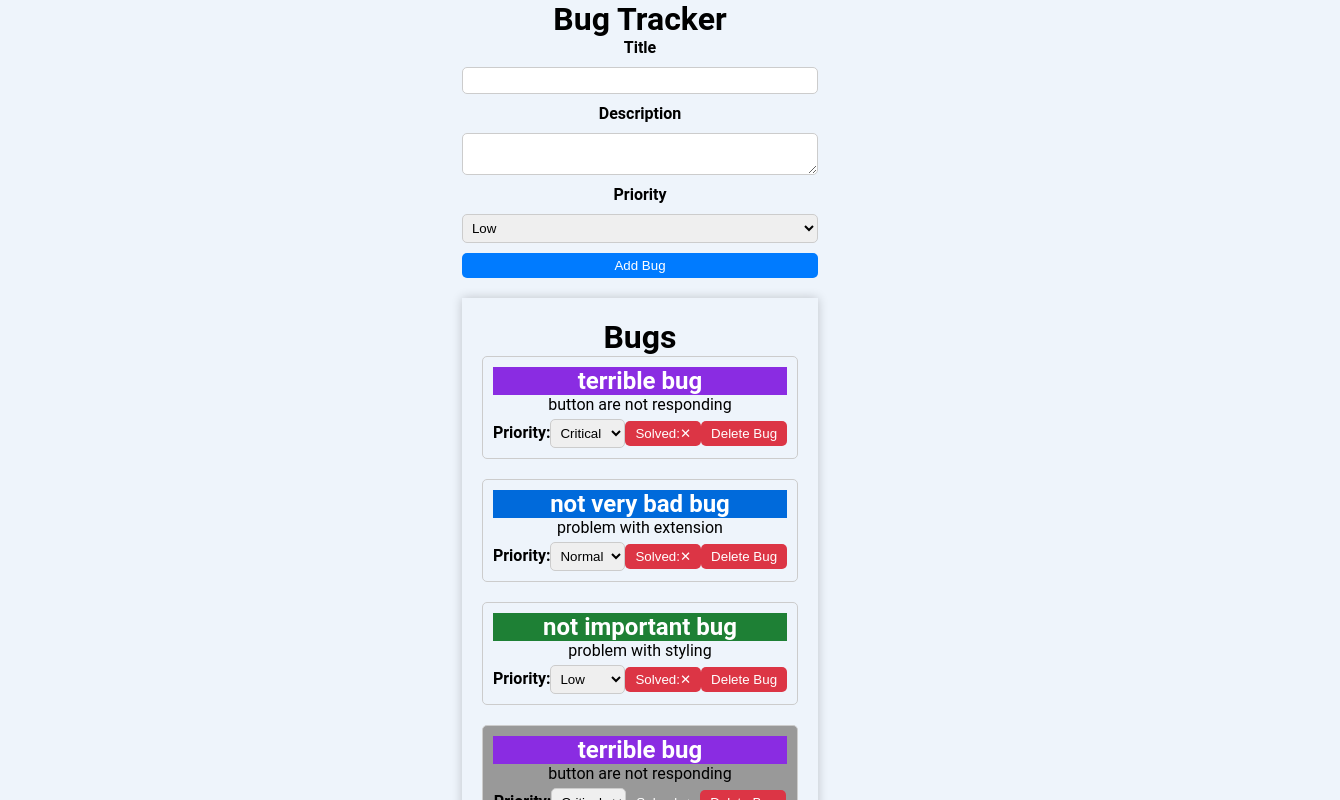
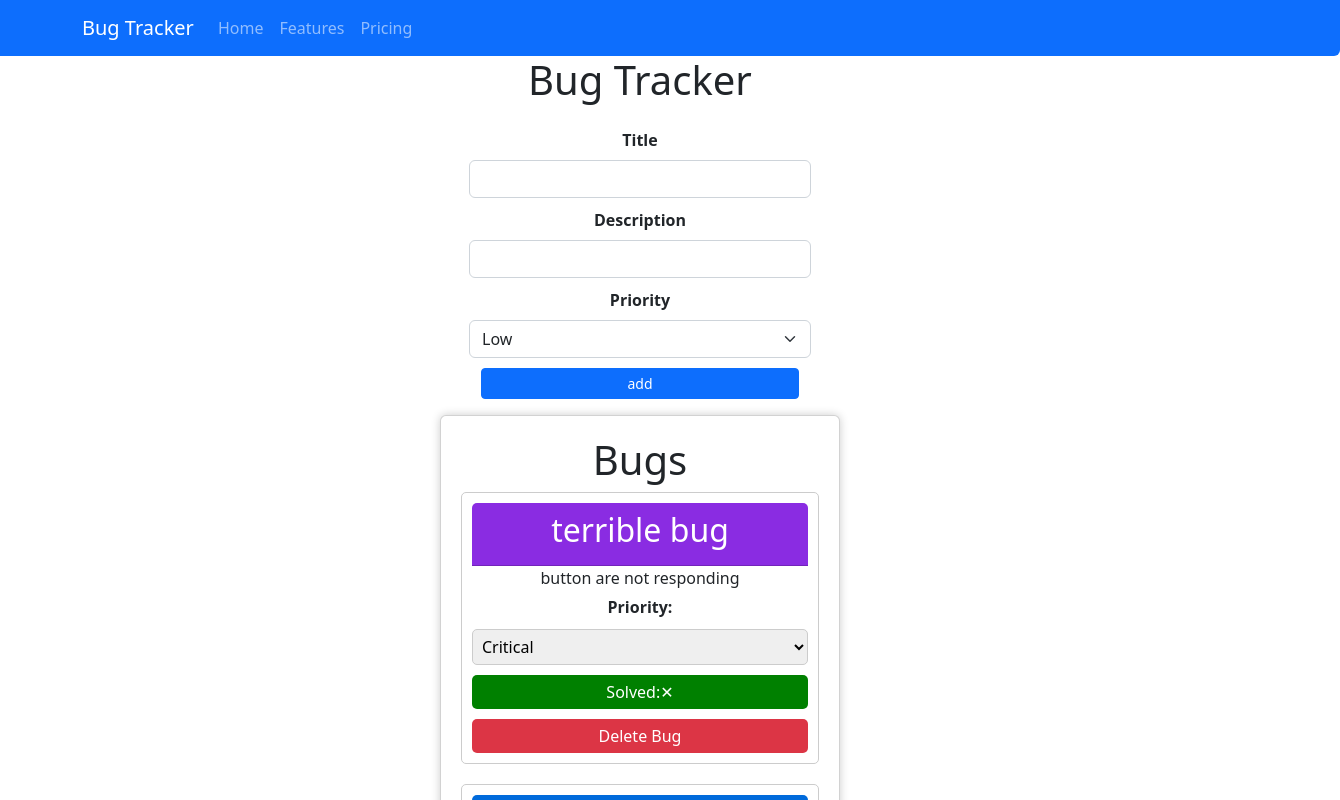
Before and after one commit to rezan83/bug-tracker, a React (Create React App) app: page / in a window 1280 px wide. Shown: the top 800 px of the page, 1340 px wide, since content can reach past the window. Built offline with nearby package versions, Linux system fonts and the light colour scheme.

Commit message:
add css on single card and creat form

```diff
--- a/package.json
+++ b/package.json
@@ -6,7 +6,9 @@
     "@testing-library/jest-dom": "^5.16.5",
     "@testing-library/react": "^13.4.0",
     "@testing-library/user-event": "^13.5.0",
+    "bootstrap": "^5.2.3",
     "react": "^18.2.0",
+    "react-bootstrap": "^2.7.2",
     "react-chartjs-2": "^5.2.0",
     "react-dom": "^18.2.0",
     "react-scripts": "5.0.1",
--- a/src/App.js
+++ b/src/App.js
@@ -7,6 +7,7 @@ import BugsSolvedPie from './components/BugsSolvedPie';
 import { bugsData } from './bugsData';
 import { usePopulateCharts } from './hooks/usePopulateCharts';
 import { useFetchAllBugs } from './hooks/useFetchAllBugs';
+import NavBar from './components/NavBar/NavBar';
 //the Issues is going to load when we click on a btn , I made it here just to see the style
 function App() {
   // const [newBug, setNewBug] = useState({
@@ -34,6 +35,7 @@ function App() {
   return (
     <div className="App">
       <header className="App-header">
+      <NavBar/>
         <h1>Bug Tracker</h1>
       </header>
       {/* {fetchingState.isLoading && <h1>Loading </h1>}
--- a/src/components/BugForm/index.jsx
+++ b/src/components/BugForm/index.jsx
@@ -1,5 +1,9 @@
 import React, { useState } from 'react';
-
+import Button from 'react-bootstrap/Button';
+import Col from 'react-bootstrap/Col';
+import Form from 'react-bootstrap/Form';
+import Row from 'react-bootstrap/Row';
+import 'bootstrap/dist/css/bootstrap.min.css';
 const BugForm = ({ bugsDataSate, setBugsDataSate }) => {
   const [newBug, setNewBug] = useState({
     id: '0',
@@ -27,32 +31,25 @@ const BugForm = ({ bugsDataSate, setBugsDataSate }) => {
   };
 
   return (
-    <form onSubmit={handleAddBug}>
-      <label htmlFor="title">Title</label>
-      <input
-        type="text"
-        id="title"
-        name="title"
-        value={newBug.title}
-        onChange={handleChange}
-        required
-      />
+    <Form className="w-25 p-3 m-auto" onSubmit={handleAddBug}>
+        <Form.Group as={Row} >
+          <Form.Label>Title</Form.Label>
+          <Form.Control type="text" name="title" id="title" value={newBug.title} onChange={handleChange} required />
+        </Form.Group>
 
-      <label htmlFor="description">Description</label>
-      <textarea
-        id="description"
-        name="description"
-        value={newBug.description}
-        onChange={handleChange}
-        required
-      />
+        <Form.Group as={Row} >
+          <Form.Label>Description</Form.Label>
+          <Form.Control type="text" name="description" id="description" value={newBug.description} onChange={handleChange} required />
+        </Form.Group>
 
-      <label htmlFor="priority">Priority</label>
-      <select id="priority" name="priority" value={newBug.priority} onChange={handleChange}>
-        <option value="1">Low</option>
-        <option value="2">Normal</option>
-        <option value="3">Critical</option>
-      </select>
+        <Form.Group as={Row} >
+        <Form.Label>Priority</Form.Label>
+          <Form.Select defasltValue="Choose..." name="priority" id="priority" value={newBug.priority}  onChange={handleChange}>
+            <option  value="1">Low</option>
+            <option value="2">Normal</option>
+            <option  value="3">Critical</option>
+          </Form.Select>
+        </Form.Group>
 
       {/* <label htmlFor="solved">Solved</label>
         <input
@@ -62,9 +59,8 @@ const BugForm = ({ bugsDataSate, setBugsDataSate }) => {
           checked={newBug.solved}
           onChange={handleSolvedChange}
         /> */}
-
-      <button type="submit">Add Bug</button>
-    </form>
+        <Button className="w-100 " variant="primary" size="sm" type="submit">add</Button>
+      </Form>
   );
 };
 
--- a/src/components/BugsList/BugCard.jsx
+++ b/src/components/BugsList/BugCard.jsx
@@ -1,5 +1,5 @@
 import React from 'react';
-
+import "./bugcard.css"
 function BugCard({ bug, handleDeleteBug, handleGlobalChange }) {
   const toggleSolved = () => {
     handleGlobalChange({ ...bug, solved: !bug.solved });
@@ -12,21 +12,23 @@ function BugCard({ bug, handleDeleteBug, handleGlobalChange }) {
     handleGlobalChange({ ...bug, [event.target.name]: Number(event.target.value) });
   };
   return (
-    <div className={`bug ${bug.solved ? 'solved' : ''}`}>
+    <div  className={`bug ${bug.solved ? 'solved' : ''}`}>
       <header className={`card-header bug-priority ${getPeriorityName(bug.priority)}`}>
         <h2>{bug.title}</h2>
       </header>
       <p>{bug.description}</p>
+      <div className="submit__button">
       <label htmlFor="priority">Priority:</label>
       <select id="priority" name="priority" value={bug.priority} onChange={handleLocalChange}>
         <option value="1">Low</option>
         <option value="2">Normal</option>
         <option value="3">Critical</option>
       </select>
-      <button className={`btn ${bug.solved ? 'solved' : ''}`} onClick={toggleSolved}>
+      <button id="btn__solved" className={`btn ${bug.solved ? 'solved' : ''}`} onClick={toggleSolved}>
         Solved:{bug.solved ? <span>&#128504;</span> : <span>&#10005;</span>}
       </button>
       <button onClick={() => handleDeleteBug(bug.id)}>Delete Bug</button>
+      </div>
     </div>
   );
 }
--- a/src/components/BugsList/BugsList.jsx
+++ b/src/components/BugsList/BugsList.jsx
@@ -1,6 +1,5 @@
 import React from 'react';
 import BugCard from './BugCard';
-
 import './bugcard.css';
 
 function BugsList({ bugsDataSate, setBugsDataSate, handleGlobalChange }) {
@@ -16,7 +15,7 @@ function BugsList({ bugsDataSate, setBugsDataSate, handleGlobalChange }) {
   };
 
   return (
-    <div className="card">
+    <div className="card w-100">
       <h1>Bugs</h1>
 
       {bugsDataSate.map(bug => {
--- a/src/components/BugsList/bugcard.css
+++ b/src/components/BugsList/bugcard.css
@@ -1,11 +1,17 @@
 .card {
-  max-width: 500px;
+  max-width: 400px;
   margin: 0 auto;
   padding: 20px;
   box-shadow: 0 0 10px rgba(0, 0, 0, 0.2);
+display: flex;
+flex-direction: column;
 }
 .card .card-header {
   color: white;
+
+}
+.priority{
+  margin-right: 6px;
 }
 .card .bug-priority.low {
   background-color: var(--color-low);
@@ -63,6 +69,7 @@ button:hover {
   padding: 10px;
   border-radius: 5px;
   border: 1px solid #ccc;
+
 }
 
 .bug h2 {
@@ -150,3 +157,13 @@ button:hover {
   background-color: #c82333;
   border-color: #bd2130;
 }
+/*////////////////////////*/
+.submit__button{
+
+  display: grid;
+  grid-template-columns: repeat(4fr,1);
+  gap:10px;
+}
+#btn__solved{
+  background-color:green;
+}
--- /dev/null
+++ b/src/components/NavBar/NavBar.js
@@ -0,0 +1,24 @@
+import React from 'react'
+import 'bootstrap/dist/css/bootstrap.min.css';
+import Container from 'react-bootstrap/Container';
+import Nav from 'react-bootstrap/Nav';
+import Navbar from 'react-bootstrap/Navbar';
+
+function NavBar() {
+  return (
+    <>
+      <Navbar  bg="primary rounded-bottom  " variant="dark">
+        <Container>
+          <Navbar.Brand href="#home">Bug Tracker</Navbar.Brand>
+          <Nav className="me-auto">
+            <Nav.Link href="#home">Home</Nav.Link>
+            <Nav.Link href="#features">Features</Nav.Link>
+            <Nav.Link href="#pricing">Pricing</Nav.Link>
+          </Nav>
+        </Container>
+      </Navbar>
+    </>
+  )
+}
+
+export default NavBar
--- a/src/index.css
+++ b/src/index.css
@@ -22,6 +22,8 @@ body {
 
 .App {
   text-align: center;
+
+  width: 1400px;
 }
 
 button {
```
Also changed, not shown: 1 other file (tests, documents, lock files or other folders).
